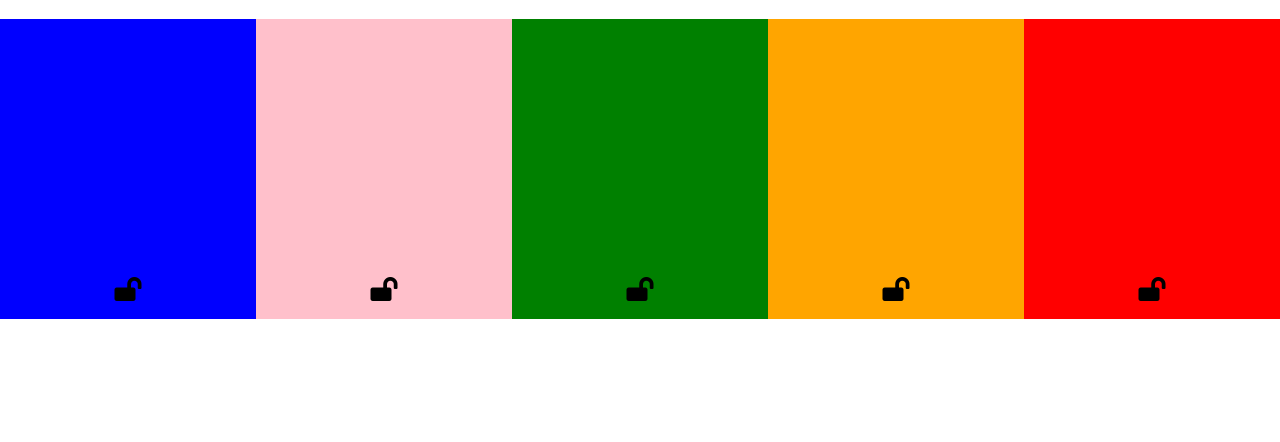
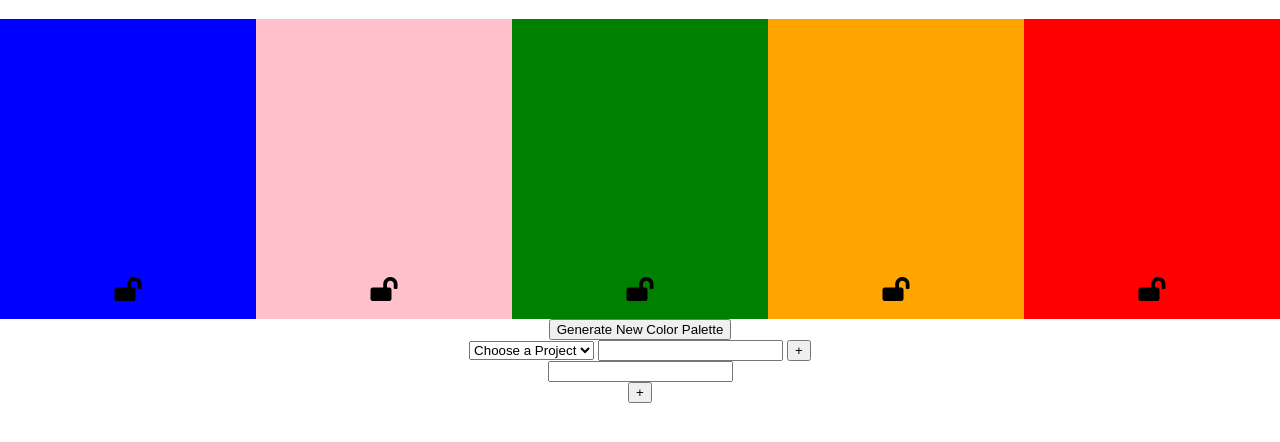
Before and after one commit to KylieStanley/palette-picker, a website: page public/index.html in a window 1280 px wide. Shown: the part 164-606 px from the top of the page. Drawn offline with Linux system fonts and the light colour scheme.

Commit message:
Add HTML buttons and forms

```diff
--- a/public/css/styles.css
+++ b/public/css/styles.css
@@ -38,12 +38,10 @@ i {
 
 .color1 {
   background-color: blue;
-  /*left: 2%;*/
 }
 
 .color2 {
   background-color: pink;
-  /*left: 20%;*/
 }
 
 .color3 {
@@ -52,10 +50,15 @@ i {
 
 .color4 {
   background-color: orange;
-  /*right: 20%;*/
 }
 
 .color5 {
   background-color: red;
-  /*right: 2%;*/
 }
+
+.forms {
+  display: flex;
+  flex-direction: column;
+  justify-content: center;
+  align-items: center;
+}
--- a/public/index.html
+++ b/public/index.html
@@ -25,5 +25,17 @@
       <i class="fas fa-lock-open"></i>
     </div>
   </section>
+  <section class="forms">
+    <button>Generate New Color Palette</button>
+    <form>
+      <select>
+        <option>Choose a Project</option>
+      </select>
+      <input type="text" name="palette">
+      <button>+</button>
+    </form>
+      <input type="text" name="folder">
+      <button>+</button>
+  </section>
 </body>
 </html>
--- a/server.js
+++ b/server.js
@@ -0,0 +1,2 @@
+const express = require('express');
+const app = express();
```
Also changed, not shown: package.json (added, +24 -0 lines), 1 other file.
